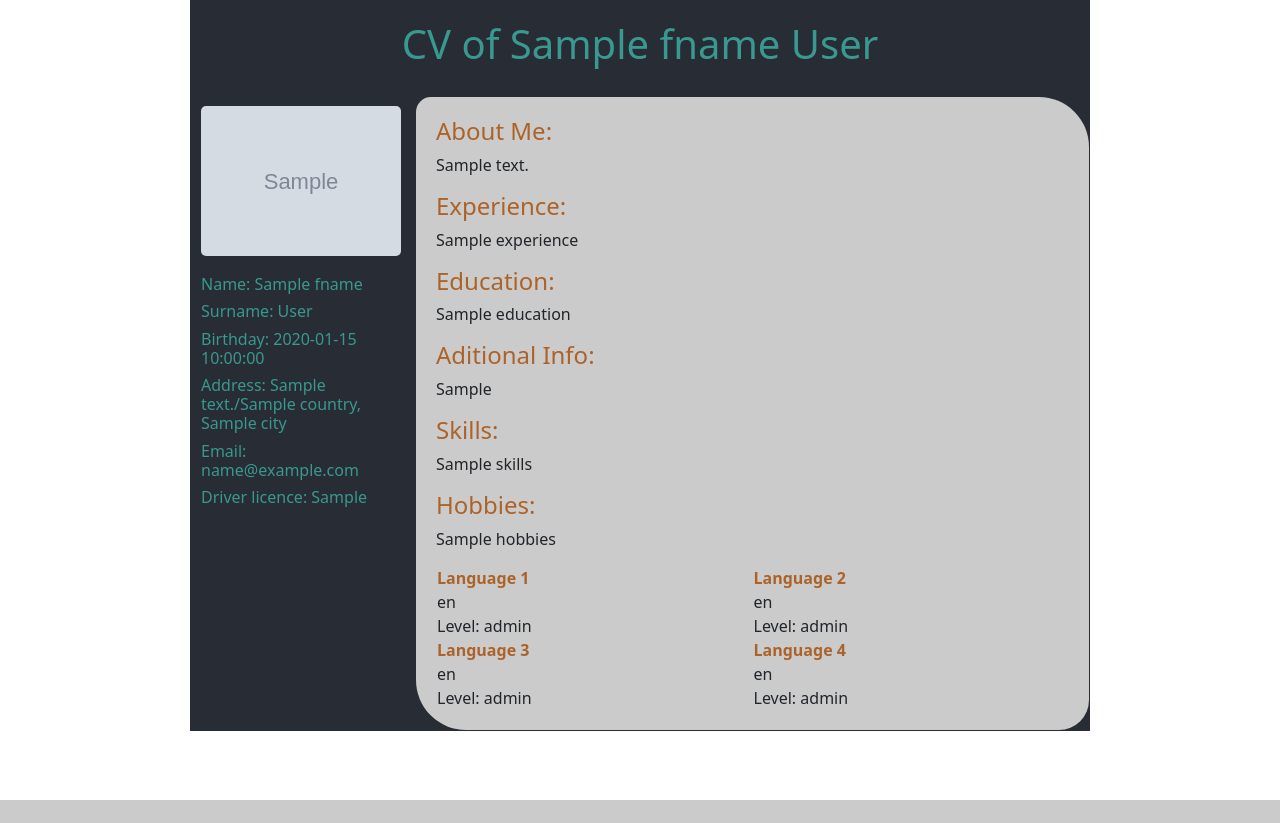
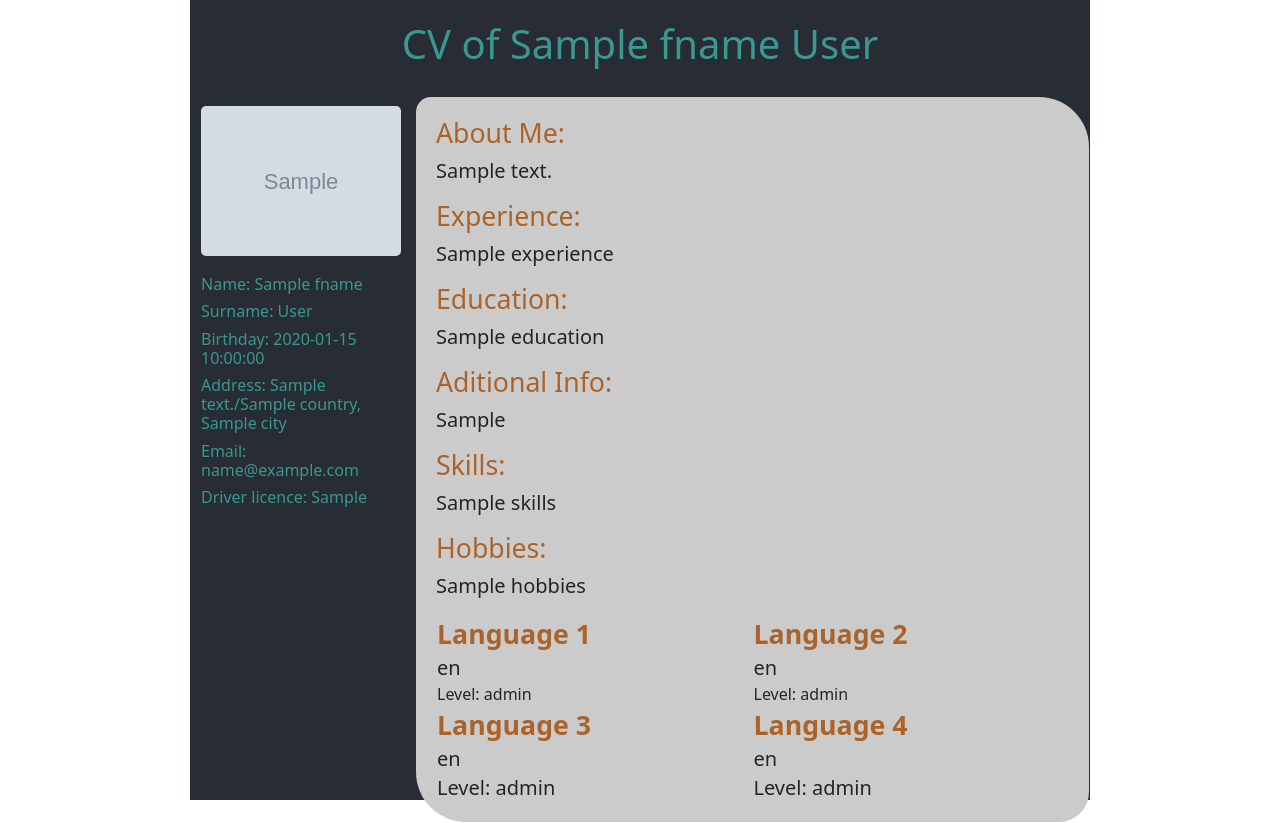
Before and after one commit to elvirmisini/Flask_app, a Flask app: template templates/pdf_template.html in a window 1280 px wide. Before the commit the page ends 800 px from the top, so only its background shows below. Run offline with Flask 2, Linux system fonts and the light colour scheme; the template is opened without the code that fills it: most values are stand-ins (such as "Sample title", 1, 10 or a date in 2020); grey boxes marked "Sample" are stand-in pictures.

Commit message:
Image to PDF, font-size

```diff
--- a/main.py
+++ b/main.py
@@ -1,6 +1,6 @@
 from flask import Flask, redirect, url_for, render_template, request, jsonify, app, make_response
 import json
-import pdfkit
+import pdfkit as pdf
 from pages import Page
 import os
 from werkzeug.utils import secure_filename
--- a/templates/pdf_coverLetter_template.html
+++ b/templates/pdf_coverLetter_template.html
@@ -19,6 +19,7 @@
         }
         table{
         width:80%;
+        border: hidden;
         }
         p{
         width:80%;
@@ -41,6 +42,7 @@
         }
         td{
         color:#CBCBCB ;
+        border:hidden;
         }
         .left{
         float:left;
--- a/templates/pdf_template.html
+++ b/templates/pdf_template.html
@@ -6,9 +6,9 @@
 <title>CV of {{fname}} {{lname}}</title>
     <style>
         #div1{
-        background-color:#282C34;;
+        background-color:#282C34;
         width:900px;
-        height:auto;
+        height:100%;
         }
         img {
           width: 200px;
@@ -51,9 +51,17 @@
         display:flex;
         width:inherit;
         word-break: break-word;
+        font-size: 15pt;
         }
         .four{
         color:#AC6329;
+        font-size: 20pt;
+        }
+        td{
+        border: hidden;
+        }
+        .font{
+        font-size: 15pt;
         }
     </style>
 </head>
@@ -67,7 +75,9 @@
         <tr>
             <td id="td1">
                 <div id="div2">
-                    <img src="{{ user_image }}" alt="User Image">
+<!--                   <img id="result1" src="" alt="as"></img>-->
+                    <img id="result1" src="{{user_image}}">
+
                     <h5 class="black-white fw-lighter fs-6"><br>Name: {{fname}}</h5>
                     <h5 class="black-white fw-lighter fs-6">Surname: {{lname}}</h5>
                     <h5 class="black-white fw-lighter fs-6">Birthday: {{birthday}}</h5>
@@ -100,8 +110,8 @@
                             {% endif %}
                         </tr>
                         <tr>
-                            <td class="fw-lighter">{{Language1}}</td>
-                            <td class="fw-lighter">{{Language2}}</td>
+                            <td class="fw-lighter font">{{Language1}}</td>
+                            <td class="fw-lighter font">{{Language2}}</td>
                         </tr>
                         <tr>
                             <td class="fw-lighter">Level: {{levelL1}}</td>
@@ -119,16 +129,16 @@
 
                         </tr>
                         <tr>
-                            <td class="fw-lighter">{{Language3}}</td>
-                            <td class="fw-lighter">{{Language4}}</td>
+                            <td class="fw-lighter font">{{Language3}}</td>
+                            <td class="fw-lighter font">{{Language4}}</td>
                         </tr>
                         <tr>
                             {% if Language3 %}
-                            <td class="fw-lighter">Level: {{levelL3}}</td>
+                            <td class="fw-lighter font">Level: {{levelL3}}</td>
                             {% endif %}
 
                             {% if Language4 %}
-                            <td class="fw-lighter">Level: {{levelL4}}</td>
+                            <td class="fw-lighter font">Level: {{levelL4}}</td>
                             {% endif %}
                         </tr>
                     </table>
--- a/templates/second.html
+++ b/templates/second.html
@@ -245,6 +245,5 @@ min-width:fit-content;
   </fieldset>
 </form>
 </div>
-
 </body>
 </html>
```
Also changed, not shown: pages.py (+17 -4 lines), templates/third.html (+9 -9 lines).
